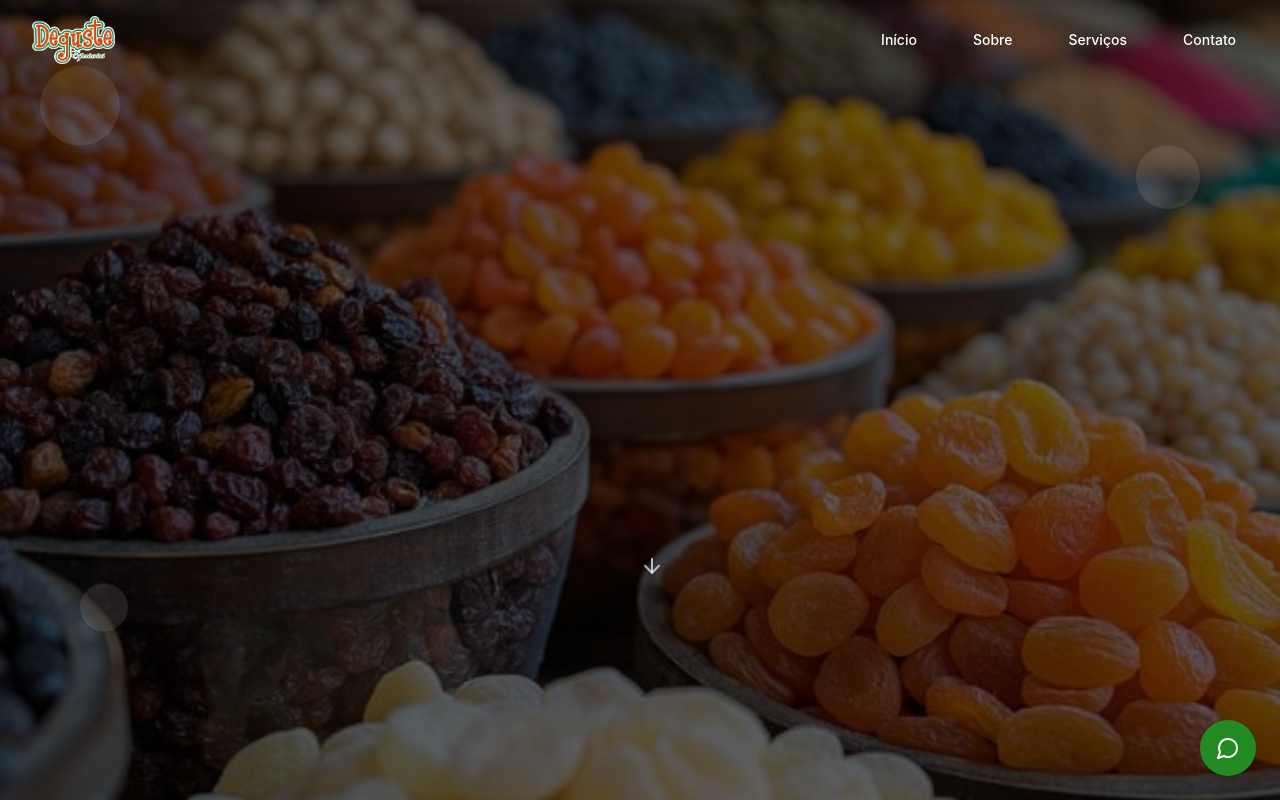
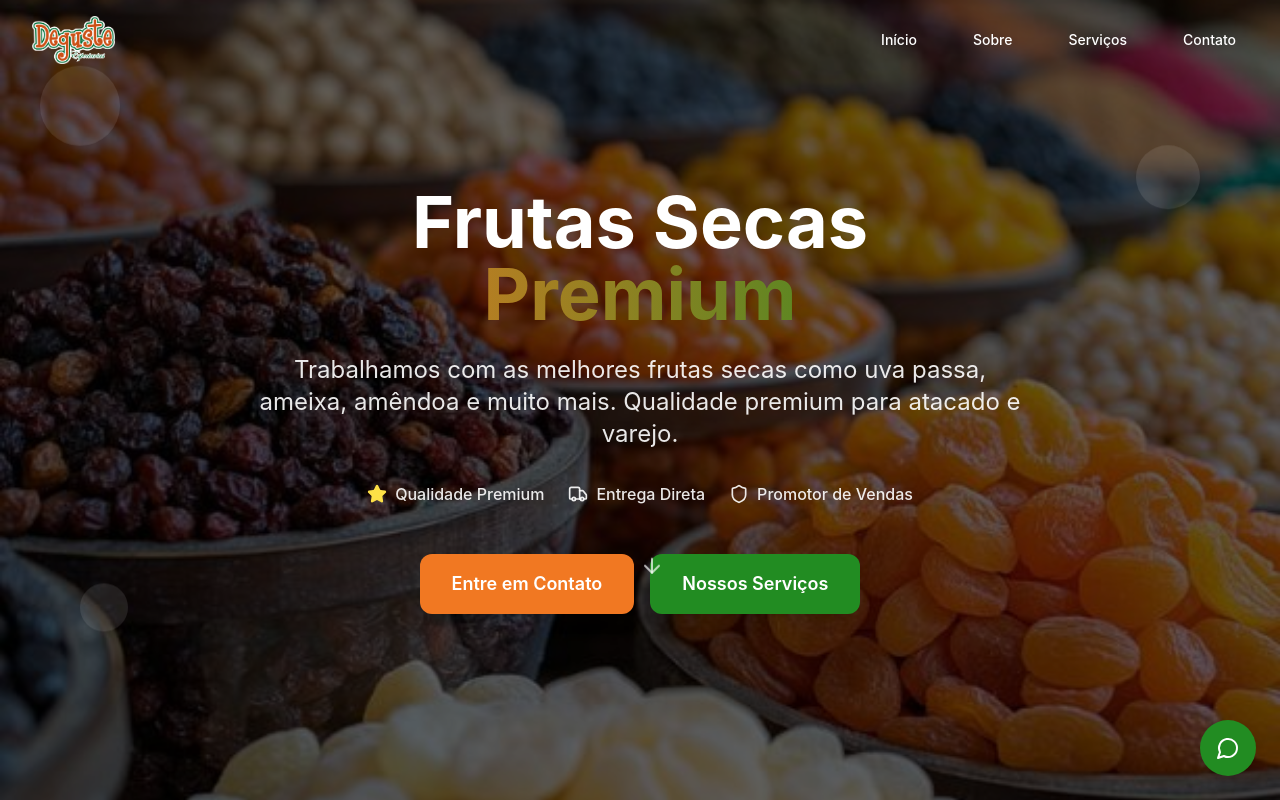
Before and after one commit to DevZipMateus/rt-deguste-web-studio, a React (Vite) app: page / in a window 1280 px wide. Shown: the top 800 px of the page. Built offline with nearby package versions, Linux system fonts and the light colour scheme.

Commit message:
Fix: Resolve hero text animation issues
Implement fixes for the hero section text animation to ensure it appears and disappears correctly. This addresses conflicts between the fade-in animation and carousel transformations, improving overall display stability.

```diff
--- a/src/components/HeroSection.tsx
+++ b/src/components/HeroSection.tsx
@@ -23,7 +23,7 @@ const HeroSection = () => {
     <section id="inicio" className="relative min-h-screen flex items-center justify-center overflow-hidden">
       {/* Background Image with Fallback */}
       <div
-        className="absolute inset-0 bg-cover bg-center bg-no-repeat bg-gradient-to-br from-orange/20 to-green/20"
+        className="absolute inset-0 bg-gradient-to-br from-orange/20 to-green/20 bg-cover bg-center bg-no-repeat"
         style={{
           backgroundImage: 'url(/lovable-uploads/d69e24b7-06e4-49e9-9663-7c5712de785a.png)'
         }}
@@ -33,17 +33,17 @@ const HeroSection = () => {
       <div className="absolute inset-0 bg-black/60"></div>
 
       {/* Decorative Elements */}
-      <div className="absolute inset-0 opacity-10">
+      <div className="absolute inset-0 opacity-10 pointer-events-none">
         <div className="absolute top-20 left-10 w-20 h-20 bg-white rounded-full animate-bounce"></div>
         <div className="absolute top-40 right-20 w-16 h-16 bg-white rounded-full animate-bounce" style={{animationDelay: '0.5s'}}></div>
         <div className="absolute bottom-40 left-20 w-12 h-12 bg-white rounded-full animate-bounce" style={{animationDelay: '1s'}}></div>
       </div>
 
-      <div className="relative z-10 max-w-7xl mx-auto px-4 sm:px-6 lg:px-8 text-center">
-        <div className="opacity-0 translate-y-4 animate-fade-in">
+      <div className="relative z-20 max-w-7xl mx-auto px-4 sm:px-6 lg:px-8 text-center">
+        <div className="animate-fade-in-simple">
           <h1 className="text-5xl md:text-7xl font-bold text-white mb-6 leading-tight">
             Frutas Secas
-            <span className="block bg-gradient-to-r from-orange-400 to-green-400 bg-clip-text text-transparent">Premium</span>
+            <span className="block bg-gradient-to-r from-orange to-green bg-clip-text text-transparent">Premium</span>
           </h1>
 
           <p className="text-xl md:text-2xl text-white/90 mb-8 max-w-3xl mx-auto leading-relaxed">
@@ -70,13 +70,13 @@ const HeroSection = () => {
           <div className="flex flex-col sm:flex-row gap-4 justify-center items-center">
             <button
               onClick={handleScrollToContact}
-              className="bg-orange hover:bg-orange/90 text-white px-8 py-4 rounded-lg font-semibold text-lg transition-all duration-300 shadow-lg hover:shadow-xl hover:scale-105"
+              className="bg-orange hover:bg-orange/90 text-white px-8 py-4 rounded-lg font-semibold text-lg transition-all duration-300 shadow-lg hover:shadow-xl transform hover:scale-105"
             >
               Entre em Contato
             </button>
             <button
               onClick={handleScrollToServices}
-              className="bg-green hover:bg-green/90 text-white px-8 py-4 rounded-lg font-semibold text-lg transition-all duration-300 shadow-lg hover:shadow-xl hover:scale-105"
+              className="bg-green hover:bg-green/90 text-white px-8 py-4 rounded-lg font-semibold text-lg transition-all duration-300 shadow-lg hover:shadow-xl transform hover:scale-105"
             >
               Nossos Serviços
             </button>
--- a/src/index.css
+++ b/src/index.css
@@ -56,11 +56,11 @@
   }
 }
 
-/* Custom Animations */
-@keyframes fade-in {
+/* Simplified Custom Animations */
+@keyframes fade-in-simple {
   0% {
-    opacity: 0;
-    transform: translateY(20px);
+    opacity: 0.8;
+    transform: translateY(10px);
   }
   100% {
     opacity: 1;
@@ -100,9 +100,9 @@
 }
 
 @layer components {
-  /* Animation Classes */
-  .animate-fade-in {
-    animation: fade-in 0.8s ease-out forwards;
+  /* Simplified Animation Classes */
+  .animate-fade-in-simple {
+    animation: fade-in-simple 1s ease-out forwards;
   }
 
   .animate-fade-in-up {
@@ -134,11 +134,11 @@
 
   /* Button Variants */
   .btn-hero {
-    @apply bg-orange text-orange-foreground hover:bg-orange/90 px-8 py-4 rounded-lg font-semibold text-lg transition-all duration-300 shadow-lg hover:shadow-xl hover:scale-105;
+    @apply bg-orange text-orange-foreground hover:bg-orange/90 px-8 py-4 rounded-lg font-semibold text-lg transition-all duration-300 shadow-lg hover:shadow-xl;
   }
 
   .btn-secondary {
-    @apply bg-green text-green-foreground hover:bg-green/90 px-8 py-4 rounded-lg font-semibold text-lg transition-all duration-300 shadow-lg hover:shadow-xl hover:scale-105;
+    @apply bg-green text-green-foreground hover:bg-green/90 px-8 py-4 rounded-lg font-semibold text-lg transition-all duration-300 shadow-lg hover:shadow-xl;
   }
 
   .btn-outline {
@@ -156,7 +156,7 @@
 
   /* Card Styles */
   .service-card {
-    @apply bg-white rounded-xl shadow-lg hover:shadow-xl transition-all duration-300 p-8 border border-gray-100 hover:border-orange/20 hover:scale-105;
+    @apply bg-white rounded-xl shadow-lg hover:shadow-xl transition-all duration-300 p-8 border border-gray-100 hover:border-orange/20;
   }
 
   .plan-card {
@@ -164,7 +164,7 @@
   }
 
   .plan-card-featured {
-    @apply bg-gradient-to-br from-orange/5 to-green/5 border-orange shadow-xl scale-105;
+    @apply bg-gradient-to-br from-orange/5 to-green/5 border-orange shadow-xl;
   }
 
   /* Navigation Styles */
@@ -179,7 +179,7 @@
 
   /* WhatsApp Button */
   .whatsapp-float {
-    @apply fixed bottom-6 right-6 z-50 bg-green text-white p-4 rounded-full shadow-lg hover:shadow-xl transition-all duration-300 hover:scale-110;
+    @apply fixed bottom-6 right-6 z-50 bg-green text-white p-4 rounded-full shadow-lg hover:shadow-xl transition-all duration-300;
   }
 }
 
```
